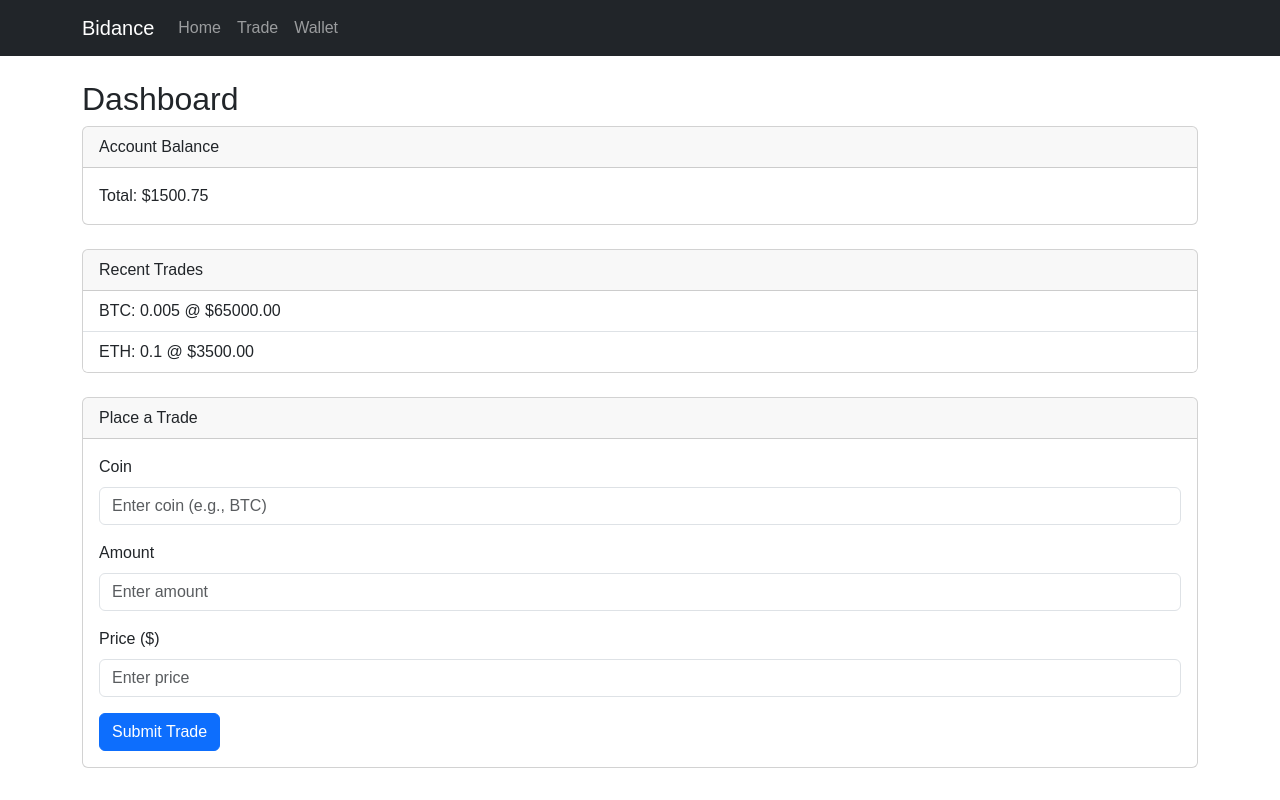
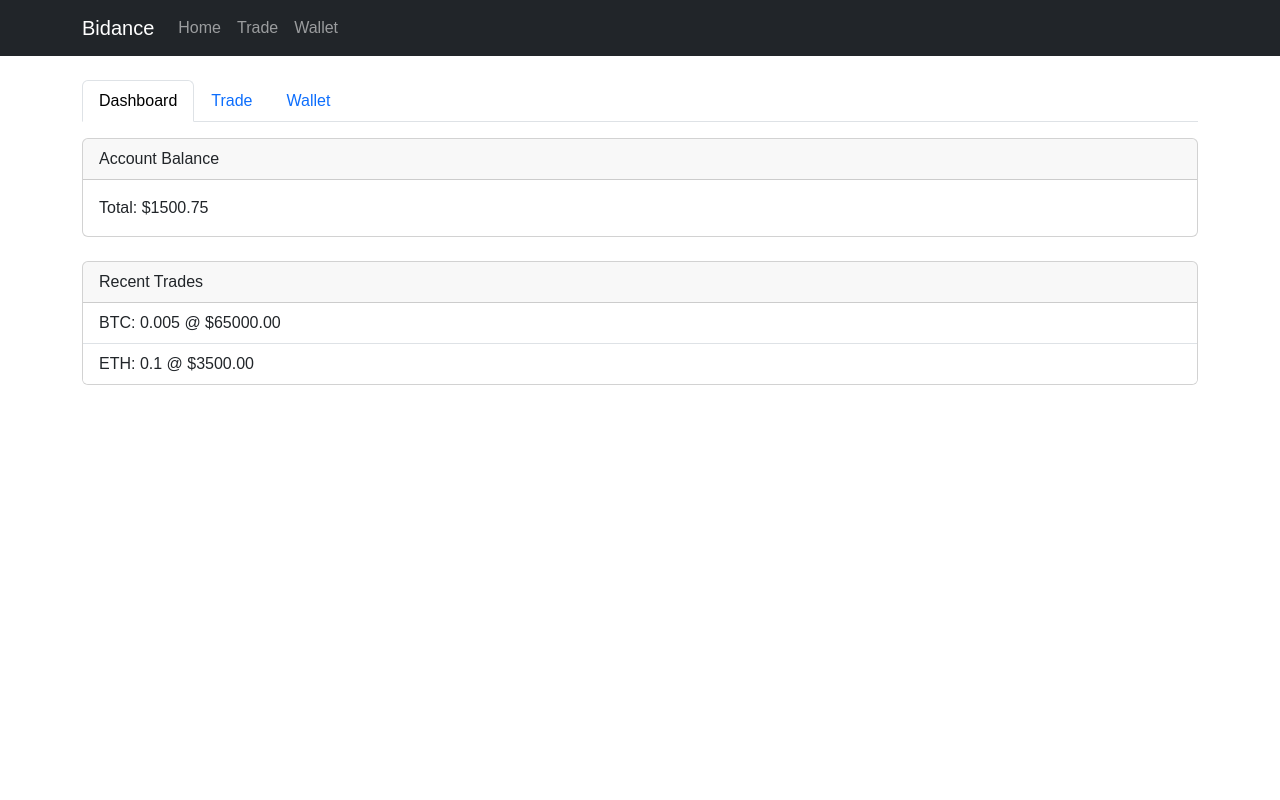
Before and after one commit to Kipngetichbrian48/Bidance, a React (Create React App) app: page / in a window 1280 px wide. Built offline with nearby package versions, Linux system fonts and the light colour scheme.

Commit message:
Add wallet view with holdings based on trades

```diff
--- a/src/App.js
+++ b/src/App.js
@@ -1,18 +1,18 @@
 import { useState } from 'react';
 import 'bootstrap/dist/css/bootstrap.min.css';
-import { Navbar, Nav, Container, Card, ListGroup, Form, Button } from 'react-bootstrap';
+import { Navbar, Nav, Container, Card, ListGroup, Form, Button, Tab, Tabs } from 'react-bootstrap';
 
 function App() {
-  // State for balance and trades
+  // State for balance, trades, and active tab
   const [balance, setBalance] = useState(1500.75);
   const [trades, setTrades] = useState([
     { id: 1, coin: 'BTC', amount: 0.005, price: 65000 },
     { id: 2, coin: 'ETH', amount: 0.1, price: 3500 },
   ]);
-  // State for form inputs
   const [coin, setCoin] = useState('');
   const [amount, setAmount] = useState('');
   const [price, setPrice] = useState('');
+  const [key, setKey] = useState('dashboard'); // Active tab
 
   // Handle form submission
   const handleSubmit = (e) => {
@@ -29,6 +29,13 @@ function App() {
     setPrice('');
   };
 
+  // Calculate wallet holdings
+  const walletHoldings = trades.reduce((acc, trade) => {
+    if (!acc[trade.coin]) acc[trade.coin] = 0;
+    acc[trade.coin] += trade.amount;
+    return acc;
+  }, {});
+
   return (
     <div className="App">
       <Navbar bg="dark" variant="dark" expand="lg">
@@ -37,15 +44,16 @@ function App() {
           <Navbar.Toggle aria-controls="basic-navbar-nav" />
           <Navbar.Collapse id="basic-navbar-nav">
             <Nav className="me-auto">
-              <Nav.Link href="#home">Home</Nav.Link>
-              <Nav.Link href="#trade">Trade</Nav.Link>
-              <Nav.Link href="#wallet">Wallet</Nav.Link>
+              <Nav.Link href="#home" onClick={() => setKey('dashboard')}>Home</Nav.Link>
+              <Nav.Link href="#trade" onClick={() => setKey('trade')}>Trade</Nav.Link>
+              <Nav.Link href="#wallet" onClick={() => setKey('wallet')}>Wallet</Nav.Link>
             </Nav>
           </Navbar.Collapse>
         </Container>
       </Navbar>
       <Container className="mt-4">
-        <h2>Dashboard</h2>
+        <Tabs activeKey={key} onSelect={(k) => setKey(k)} className="mb-3">
+          <Tab eventKey="dashboard" title="Dashboard">
             <Card className="mb-4">
               <Card.Header>Account Balance</Card.Header>
               <Card.Body>
@@ -62,6 +70,8 @@ function App() {
                 ))}
               </ListGroup>
             </Card>
+          </Tab>
+          <Tab eventKey="trade" title="Trade">
             <Card className="mt-4">
               <Card.Header>Place a Trade</Card.Header>
               <Card.Body>
@@ -104,6 +114,20 @@ function App() {
                 </Form>
               </Card.Body>
             </Card>
+          </Tab>
+          <Tab eventKey="wallet" title="Wallet">
+            <Card>
+              <Card.Header>Wallet Holdings</Card.Header>
+              <ListGroup variant="flush">
+                {Object.entries(walletHoldings).map(([coin, amount]) => (
+                  <ListGroup.Item key={coin}>
+                    {coin}: {amount.toFixed(4)}
+                  </ListGroup.Item>
+                ))}
+              </ListGroup>
+            </Card>
+          </Tab>
+        </Tabs>
       </Container>
     </div>
   );
```
Lines whose indentation alone changed are shown as unchanged.
